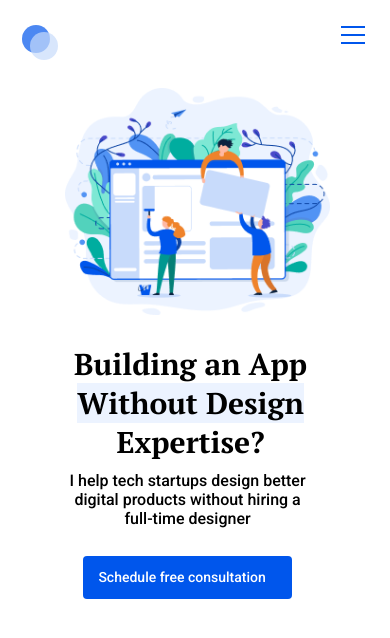
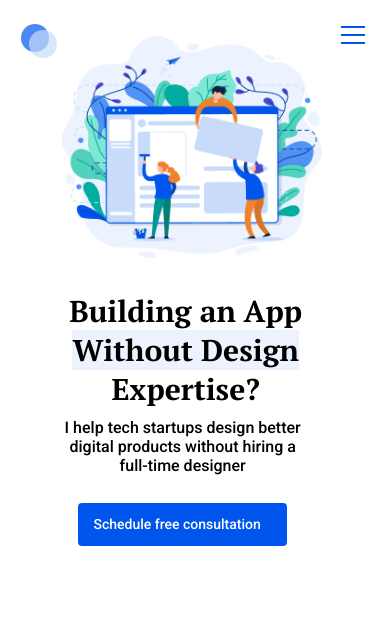
Before and after one commit to WebHeroSchool/ibn_hasan, a plain HTML site: page index.html in a window 390 px wide. Drawn offline with Linux system fonts and the light colour scheme.

Commit message:
Исправил ошибки

```diff
--- a/style.css
+++ b/style.css
@@ -411,7 +411,7 @@ html {
 }
 @media (max-width:768px) {
   html {
-    margin-right: 90px;
+    margin-right: 100px;
 margin-top: -100px;
   }
 .menu {
@@ -577,8 +577,14 @@ margin-top: -100px;
   }
 }
 @media (max-width: 587px) {
+  html {
+    margin-top: -20%;
+  }
+  .main {
+    margin-top: 0%;
+  }
   .main__title {
-    margin-top: 13%;
+    margin-top: 10%;
     margin-left: 12%;
     margin-right: 16%;
   }
@@ -615,6 +621,9 @@ margin-top: -100px;
   }
 }
 @media (max-width: 437px) {
+  html {
+    margin-top: -26%;
+  }
   .main__subtitle {
     margin-bottom: 24px;
     font-size: 15px;
@@ -623,7 +632,7 @@ margin-top: -100px;
     margin-right: 18%;
   }
   .main__title {
-    margin-top: 3%;
+    margin-top: 0%;
   }
 }
 @media (max-width: 396px) {
@@ -651,7 +660,8 @@ margin-top: -100px;
     background-size: 73%;
 }
   .main__title {
-    margin-top: 3%;
+    margin-bottom: 8%;
+    margin-top: -5%;
     margin-left: 8%;
     margin-right: 10%;
     font-size: 188%;
@@ -664,10 +674,10 @@ margin-top: -100px;
     margin-right: 11%;
   }
   .main__button {
-    margin-left: -7%;
+    margin-left: -3%;
   }
   html {
-    margin-right: 101px;
+    margin-right: 104px;
     margin-top: -163px;
   }
   .logo__circle_color_dark-blue {
```
